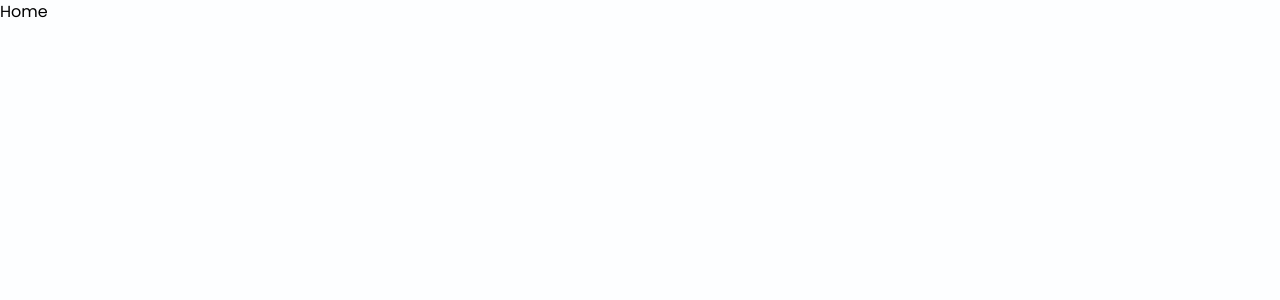
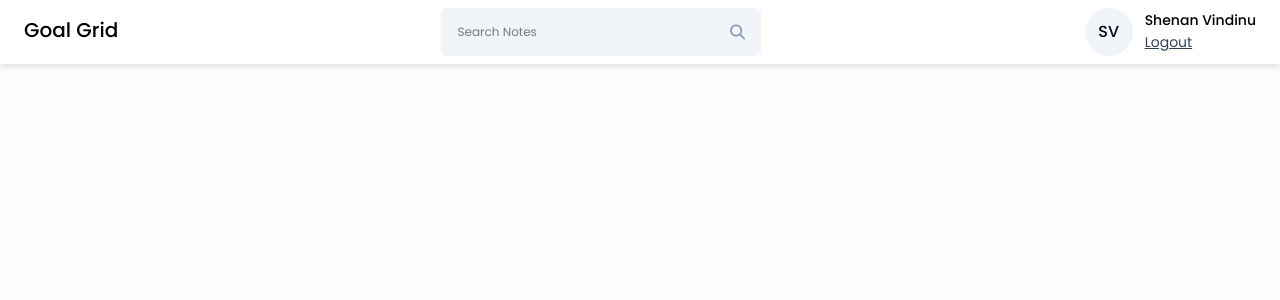
Before and after one commit to ShenanVindinu/mern-task-manager, a React (Vite) app in the folder frontend/mern-task-app/: page /dashboard in a window 1280 px wide. Shown: the top 300 px of the page. Built offline with nearby package versions, Linux system fonts and the light colour scheme.

Commit message:
profilke info and searchbar added to Navbar.tsx then navbar added to Home

```diff
--- /dev/null
+++ b/frontend/mern-task-app/src/components/Cards/ProfileInfo.tsx
@@ -0,0 +1,22 @@
+
+
+import {getInitials} from "../../utils/helper.tsx";
+
+const ProfileInfo = ({onLogout}) => {
+    return (
+        <div className="flex items-center gap-3">
+            <div className="w-12 h-12 flex items-center justify-center rounded-full text-slate-950 font-medium bg-slate-100">
+                {getInitials("Shenan Vindinu")}
+            </div>
+
+            <div>
+                <p className="text-sm font-medium">Shenan Vindinu</p>
+                <button className="text-sm text-slate-700 underline" onClick={onLogout}>
+                    Logout
+                </button>
+            </div>
+        </div>
+    );
+};
+
+export default ProfileInfo;
--- a/frontend/mern-task-app/src/components/Navbar/Navbar.tsx
+++ b/frontend/mern-task-app/src/components/Navbar/Navbar.tsx
@@ -1,12 +1,47 @@
-import React from 'react';
+import { useState } from 'react';
+import ProfileInfo from "../Cards/ProfileInfo.tsx";
+import { useNavigate } from "react-router-dom";
+import SearchBar from "../SearchBar/SearchBar.tsx";
 
-const Navbar = () => {
+const Navbar = ({ userInfo, onSearchNote, handleClearSearch }) => {
+
+    const [searchQuery, setSearchQuery] = useState("");
+
+    const navigate = useNavigate();
+
+    const onLogout = () => {
+        localStorage.clear();
+        navigate("/login");
+    };
+
+    const handleSearch = () => {
+        if(searchQuery){
+            onSearchNote(searchQuery)
+        }
+    };
+
+    const onClearSearch = ()=>{
+        handleClearSearch()
+        setSearchQuery("")
+    }
+
     return (
-        <div>
-            <div className="bg-white flex justify-between px-6 py-2 drop-shadow-md">
-                <h2 className="text-xl font-medium text-black py-2">Goal Grid</h2>
-            </div>
+
+        <div className="bg-white flex justify-between px-6 py-2 drop-shadow-md">
+            <h2 className="text-xl font-medium text-black py-2">Goal Grid</h2>
+
+            <SearchBar
+                value={searchQuery}
+                onChange={({ target }) => {
+                    setSearchQuery(target.value);
+                }}
+                handleSearch={handleSearch}
+                onClearSearch={onClearSearch}
+            />
+
+            <ProfileInfo onLogout={onLogout} />
         </div>
+
     );
 };
 
--- /dev/null
+++ b/frontend/mern-task-app/src/components/SearchBar/SearchBar.tsx
@@ -0,0 +1,22 @@
+import {FaMagnifyingGlass} from "react-icons/fa6";
+import {IoMdClose} from "react-icons/io";
+
+const SearchBar = ({ value, onChange, handleSearch, onClearSearch }) => {
+    return (
+        <div className="w-80 flex items-center px-4 bg-slate-100 rounded-md">
+            <input
+                type="text"
+                placeholder="Search Notes"
+                className="w-full text-xs bg-transparent py-[11px] outline-none"
+                value={value}
+                onChange={onChange}
+            />
+
+            {value && <IoMdClose className="text-xl text-slate-500 cursor-pointer hover:text-black mr-3" onClick={onClearSearch} />}
+
+            <FaMagnifyingGlass className="text-slate-400 cursor-pointer hover:text-black" onClick={handleSearch} />
+        </div>
+    );
+};
+
+export default SearchBar;
--- a/frontend/mern-task-app/src/pages/Home/Home.tsx
+++ b/frontend/mern-task-app/src/pages/Home/Home.tsx
@@ -1,9 +1,10 @@
 import React from 'react';
+import Navbar from "../../components/Navbar/Navbar.tsx";
 
 const Home = () => {
     return (
         <div>
-            Home
+            <Navbar />
         </div>
     );
 };
```
